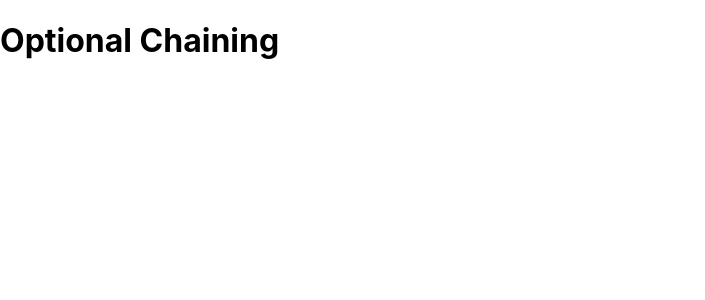
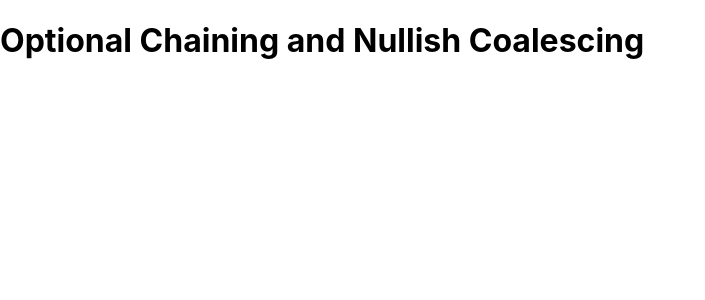
Before and after one commit to zneib/nextjs-typescript-prototype, a Next.js app: page /optional-chaining in a window 1280 px wide. Shown: the top 300 px of the page, without its empty margins (0-705 px from the left). Built offline with nearby package versions, Linux system fonts and the light colour scheme.

Commit message:
Nullish coalescing example added

```diff
--- a/pages/optional-chaining.tsx
+++ b/pages/optional-chaining.tsx
@@ -10,8 +10,14 @@ const OptionalChaining: NextPage = () => {
 
   console.log(fetchedUserData?.job?.title)
 
+  const userInput = ''
+
+  const storedData = userInput ?? 'DEFAULT'
+
+  console.log(storedData)
+
   return (
-    <h1>Optional Chaining</h1>
+    <h1>Optional Chaining and Nullish Coalescing</h1>
   )
 }
 
```
